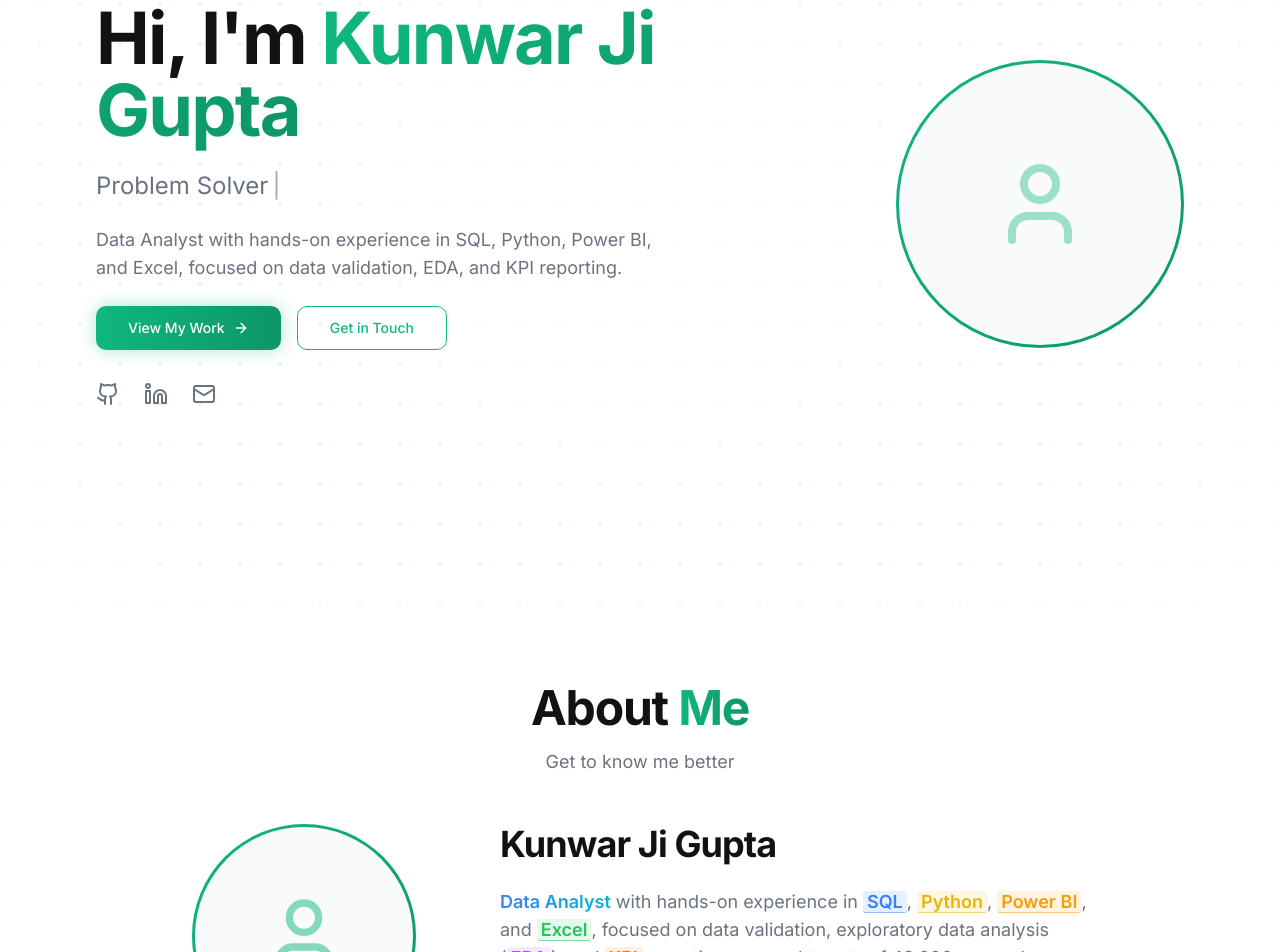
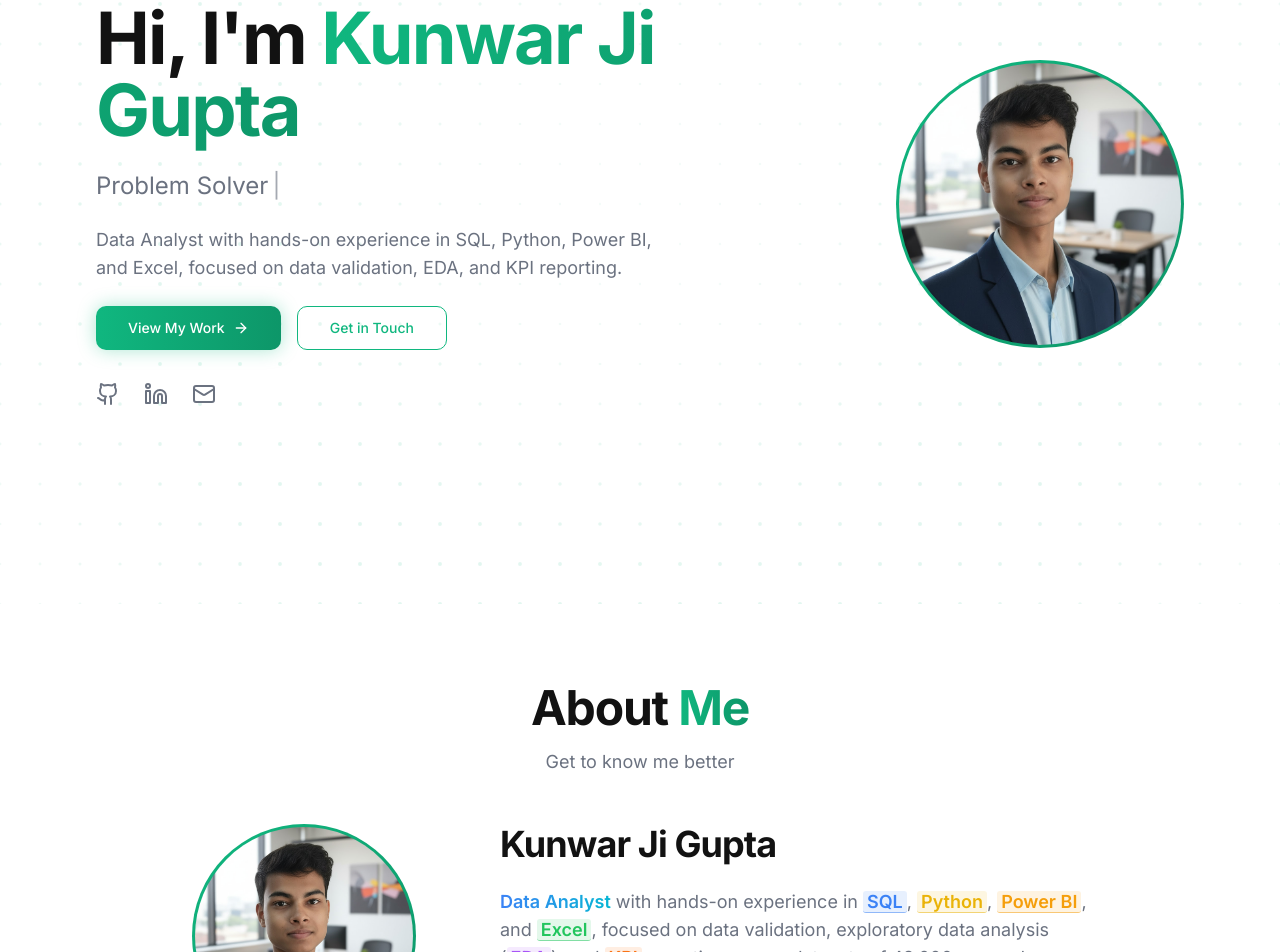
Before and after one commit to kunwargupta/kunwar-code-canvas, a React (Vite) app: page / in a window 1280 px wide. Shown: the part 196-1148 px from the top of the page. Built offline with nearby package versions, Linux system fonts and the light colour scheme; the HTML template or start-up script is replaced by a standard one.

Commit message:
Changes
Co-authored-by: kunwargupta <123477226+kunwargupta@users.noreply.github.com>

```diff
--- a/src/pages/Index.tsx
+++ b/src/pages/Index.tsx
@@ -12,6 +12,7 @@ import { Dialog, DialogContent, DialogHeader, DialogTitle, DialogTrigger } from
 import { ArrowRight, Github, Linkedin, Mail, Download, User, ExternalLink, Award, FileText, MapPin, Phone, Calendar, GraduationCap, BookOpen, Trophy } from "lucide-react";
 import { useState } from "react";
 import { useToast } from "@/hooks/use-toast";
+import profilePhoto from "@/assets/profile.jpg";
 
 
 const projects = [
@@ -195,7 +196,7 @@ const Index = () => {
                 {/* Border ring */}
                 <div className="relative w-64 h-64 md:w-72 md:h-72 rounded-full p-[3px] bg-gradient-to-br from-primary to-[hsl(var(--hero-gradient-end))]">
                   <div className="w-full h-full rounded-full bg-card flex items-center justify-center overflow-hidden">
-                    <User size={96} className="text-primary/40" />
+                    <img src={profilePhoto} alt="Kunwar Ji Gupta" className="w-full h-full object-cover" />
                   </div>
                 </div>
               </div>
@@ -270,7 +271,7 @@ const Index = () => {
                       <div className="absolute -inset-3 rounded-full bg-gradient-to-br from-primary/40 to-[hsl(var(--hero-gradient-end))/40] blur-2xl opacity-70 group-hover:opacity-100 animate-pulse transition-opacity" />
                       <div className="relative w-56 h-56 rounded-full p-[3px] bg-gradient-to-br from-primary to-[hsl(var(--hero-gradient-end))]">
                         <div className="w-full h-full rounded-full bg-card flex items-center justify-center overflow-hidden">
-                          <User size={88} className="text-primary/50" />
+                          <img src={profilePhoto} alt="Kunwar Ji Gupta" className="w-full h-full object-cover" />
                         </div>
                       </div>
                     </div>
```
